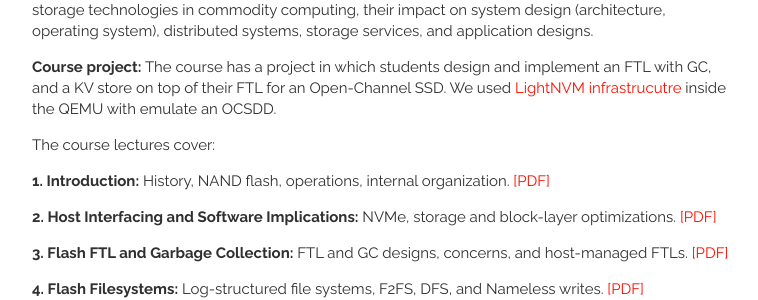
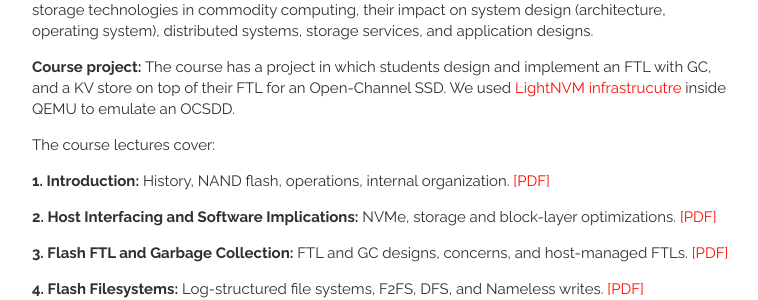
Before and after one commit to animeshtrivedi/animeshtrivedi.github.io, a Jekyll site: the page built from _posts/2021-02-06-stosys.md, in a window 1280 px wide. Shown: the part 175-475 px from the top of the page, without its empty margins (258-1016 px from the left). Built offline with Jekyll 4.4.1, drawn with Linux system fonts in a browser that asks for light colours.

Commit message:
project details

```diff
--- a/_posts/2021-02-06-stosys.md
+++ b/_posts/2021-02-06-stosys.md
@@ -8,7 +8,7 @@
 
 In Autumn 2020, I designed and gave a new course at VU Amsterdam for masters students - Storage Systems. The goal of the course is to teach students about the rise of Non-Volatile Memory (NVM) storage technologies in commodity computing, their impact on system design (architecture, operating system), distributed systems, storage services, and application designs.
 
-**Course project:** The course has a project in which students design and implement an FTL with GC, and a KV store on top of their FTL for an Open-Channel SSD. We used [LightNVM infrastrucutre](http://lightnvm.io/liblightnvm/index.html) inside the QEMU with emulate an OCSDD.
+**Course project:** The course has a project in which students design and implement an FTL with GC, and a KV store on top of their FTL for an Open-Channel SSD. We used [LightNVM infrastrucutre](http://lightnvm.io/liblightnvm/index.html) inside QEMU to emulate an OCSDD.
 
 The course lectures cover:
 
```
